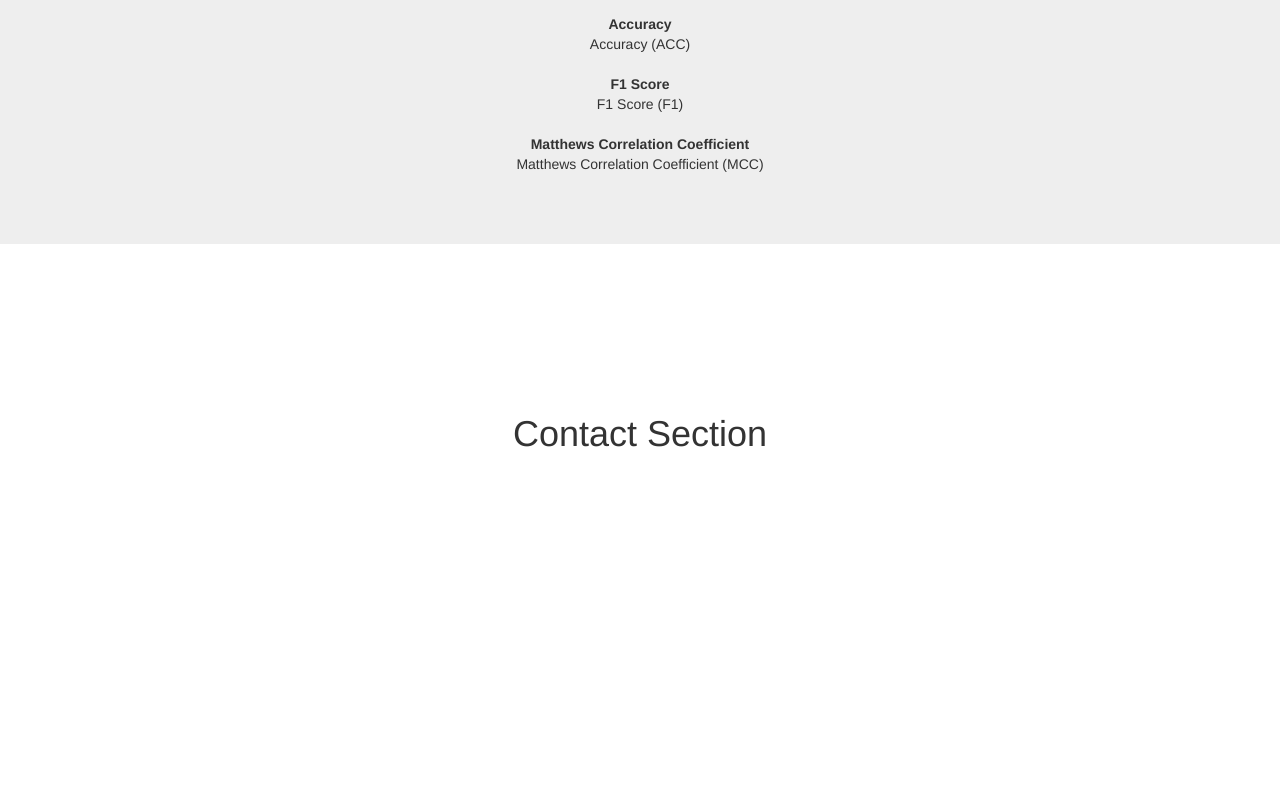
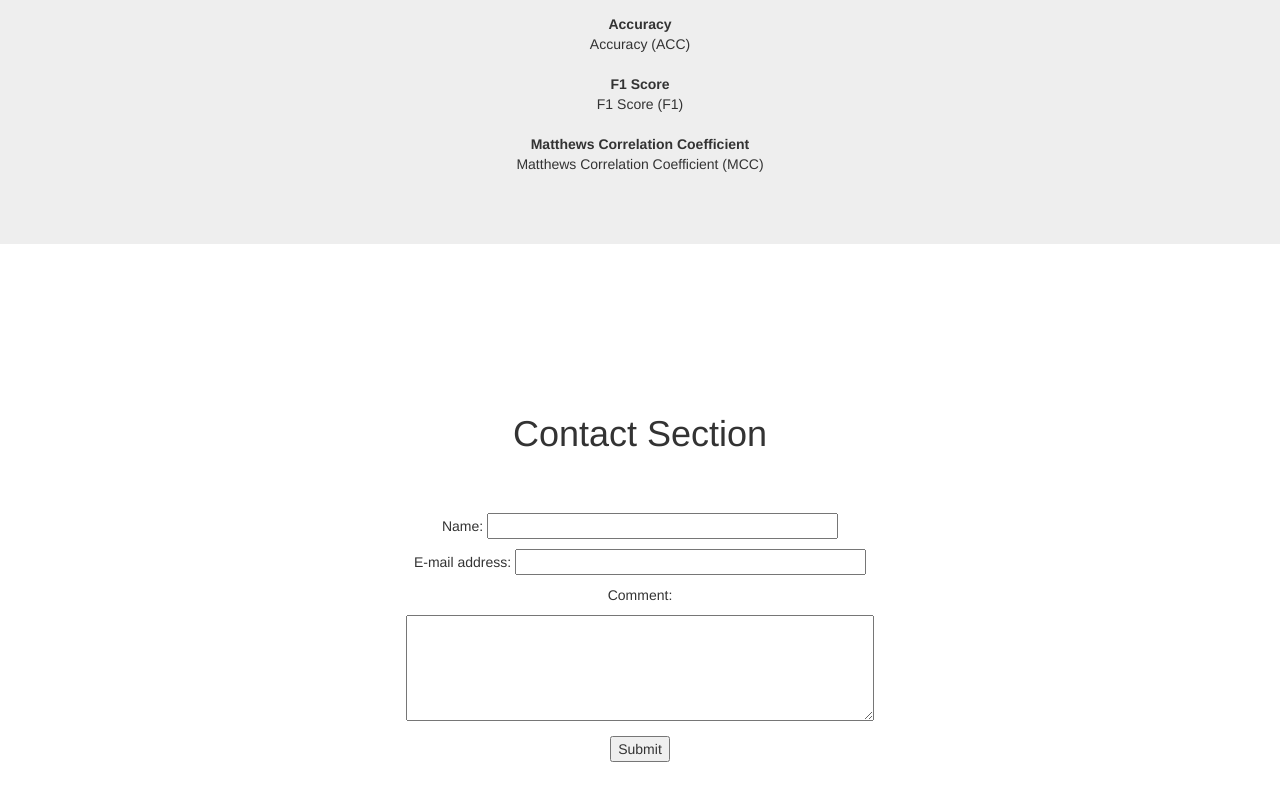
Before and after one commit to bkazic/confusion-matrix, a plain HTML site: page index.html in a window 1280 px wide. Shown: the part 1984-2784 px from the top of the page. Drawn offline with nearby package versions, Linux system fonts and the light colour scheme.

Commit message:
initial contact form test (http://www.techrepublic.com/article/set-up-an-html-mailto-form-without-a-back-end-script/)

```diff
--- a/index.html
+++ b/index.html
@@ -204,7 +204,17 @@
         <div class="container">
             <div class="row">
                 <div class="col-lg-12">
-                    <h1>Contact Section</h1>
+                    <h1 class="title">Contact Section</h1>
+                    <form action="mailto:bkazic@gmail.com" enctype="text/plain" method="post">
+                        <p>Name: <input name="Name" type="text" id="Name" size="40"></p>
+                        <p>E-mail address: <input name="E-mail" type="text" id="E-mail" size="40"></p>
+                        <p>Comment:</p>
+                        <p>
+                            <textarea name="Comment" cols="55" rows="5"
+                                      id="Comment"></textarea>
+                        </p>
+                        <p><input type="submit" name="Submit" value="Submit"></p>
+                    </form>
                 </div>
             </div>
         </div>
```
